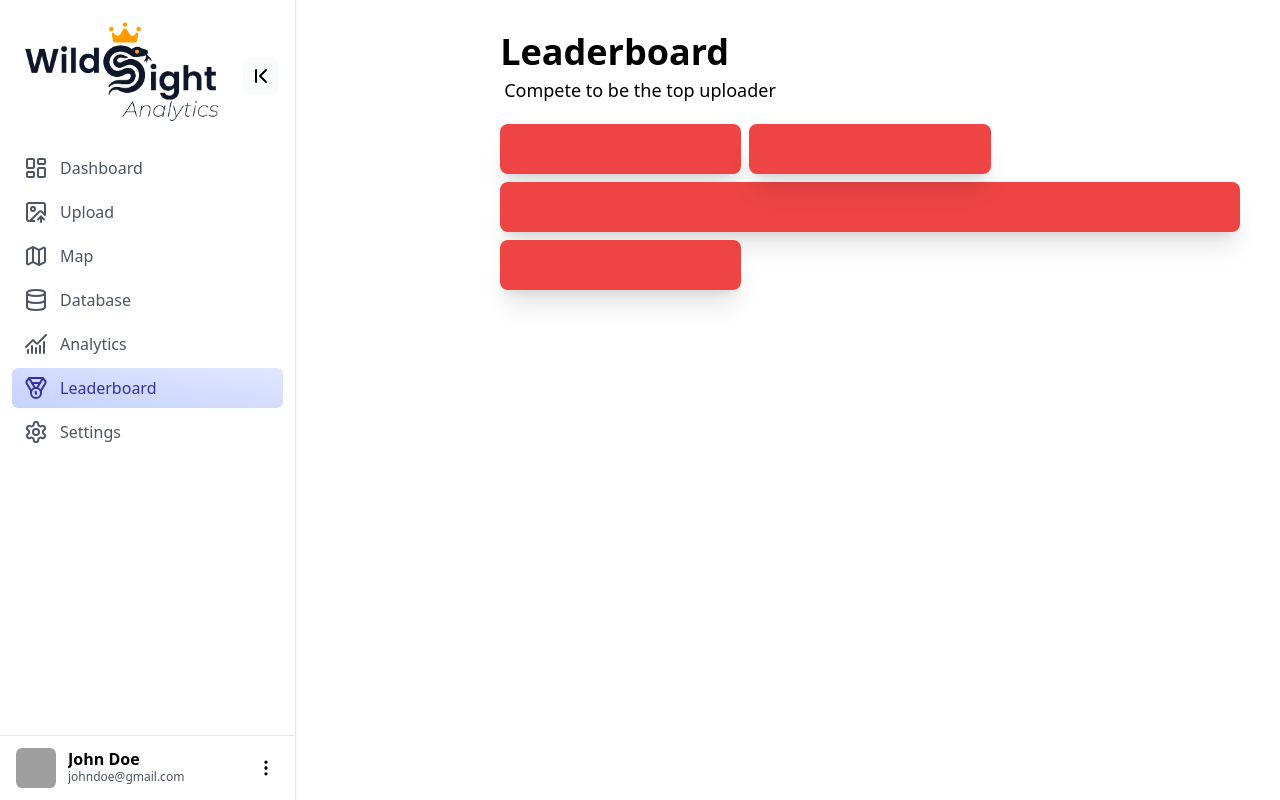
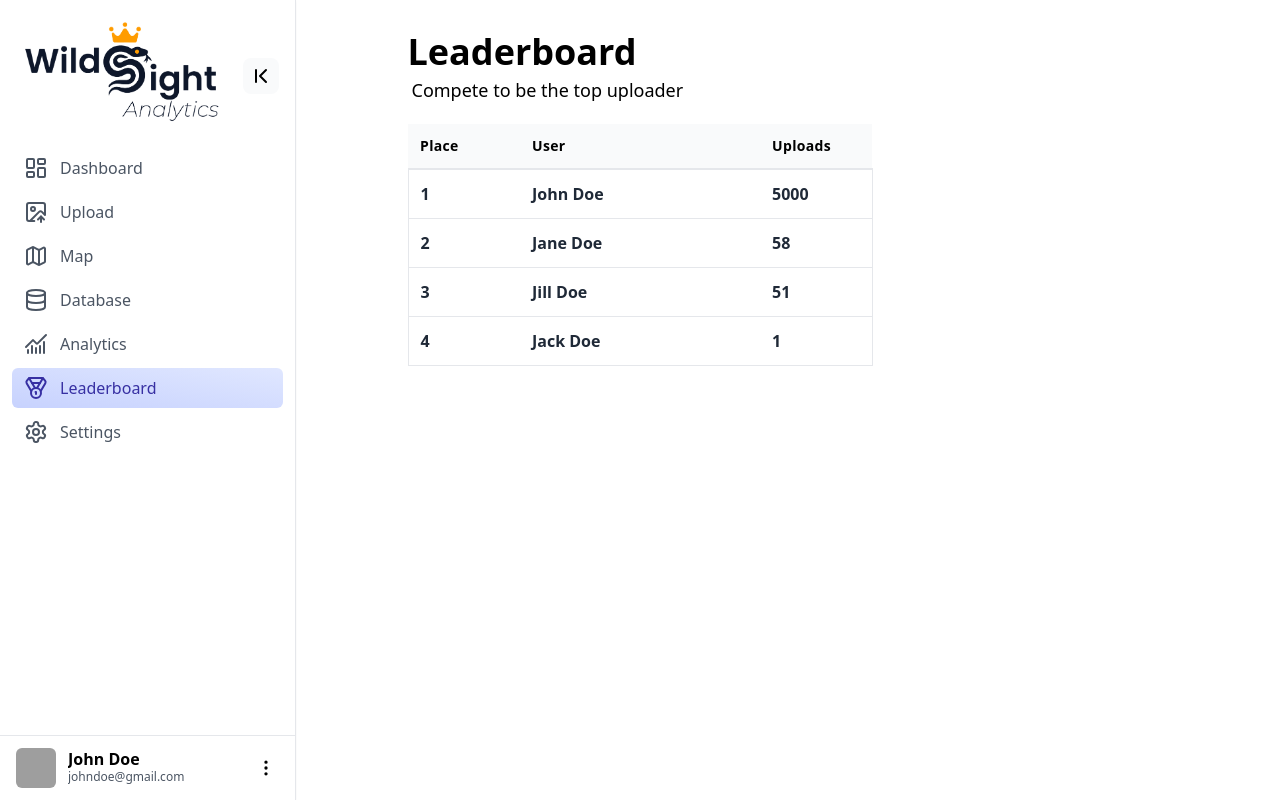
Before and after one commit to realBrayan/WildSight-Analytics, a React (Vite) app: page /leaderboard in a window 1280 px wide. Built offline with nearby package versions, Linux system fonts and the light colour scheme; grey boxes are pictures that could not be loaded.

Commit message:
basic leaderboard

```diff
--- /dev/null
+++ b/src/features/leaderboard/LeaderboardEntry.jsx
@@ -0,0 +1,11 @@
+function LeaderboardEntry({ bgColor, place, name, uploads }) {
+  return (
+    <tr className={`bg-${bgColor} text-gray-800 text-md border font-semibold`}>
+      <td className={`p-3`}>{place}</td>
+      <td className={`p-3`}>{name}</td>
+      <td className={`p-3`}>{uploads}</td>
+    </tr>
+  );
+}
+
+export default LeaderboardEntry;
--- a/src/pages/Leaderboard.jsx
+++ b/src/pages/Leaderboard.jsx
@@ -1,3 +1,4 @@
+import LeaderboardEntry from "../features/leaderboard/LeaderboardEntry";
 import HeaderMessage from "../ui/HeaderMessage";
 
 function Leaderboard() {
@@ -7,11 +8,56 @@ function Leaderboard() {
         header={"Leaderboard"}
         description={"Compete to be the top uploader"}
       />
-      <div className="grid grid-cols-3 gap-x-2 gap-y-2 grid-flow-row-dense">
-        <div className="bg-red-500 rounded-lg shadow-xl min-h-[50px]"></div>
-        <div className="bg-red-500 rounded-lg shadow-xl min-h-[50px] col-span-3"></div>
-        <div className="bg-red-500 rounded-lg shadow-xl min-h-[50px] row-span-2"></div>
-        <div className="bg-red-500 rounded-lg shadow-xl min-h-[50px]"></div>
+      <div>
+        {/* <h1>
+          <span>🏆</span> Leaderboard
+        </h1> */}
+
+        <table className="w-max-full">
+          <thead className="bg-gray-50 border-b-2 border-gray-200">
+            <tr>
+              <th className="w-28 p-3 text-sm font-semibold tracking-wide text-left">
+                Place
+              </th>
+              <th className="w-60 p-3 text-sm font-semibold tracking-wide text-left">
+                User
+              </th>
+              <th className="w-28 p-3 text-sm font-semibold tracking-wide text-left">
+                Uploads
+              </th>
+            </tr>
+          </thead>
+
+          <tbody className="border">
+            <LeaderboardEntry
+              bgColor="yellow-300"
+              place={1}
+              name={"John Doe"}
+              uploads={5000}
+            />
+
+            <LeaderboardEntry
+              bgColor="slate-700"
+              place={2}
+              name={"Jane Doe"}
+              uploads={58}
+            />
+
+            <LeaderboardEntry
+              bgColor="yellow-900"
+              place={3}
+              name={"Jill Doe"}
+              uploads={51}
+            />
+
+            <LeaderboardEntry
+              bgColor="neutral-50"
+              place={4}
+              name={"Jack Doe"}
+              uploads={1}
+            />
+          </tbody>
+        </table>
       </div>
     </>
   );
```
